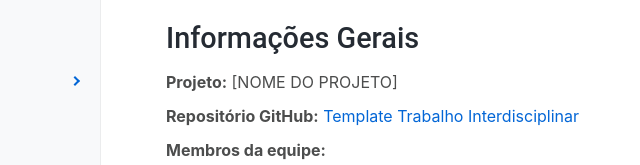
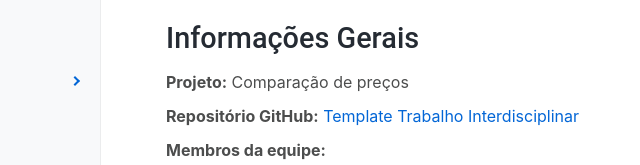
Before and after one commit to ICEI-PUC-Minas-PPLCC-TI/ti-1-ppl-cc-m-20232-comparar-precos, a plain HTML site: page docs/index.html in a window 1280 px wide. Shown: the part 260-425 px from the top of the page, 159-799 px from the left. Drawn offline with Linux system fonts and the light colour scheme.

Commit message:
committed

```diff
--- a/docs/index.html
+++ b/docs/index.html
@@ -101,7 +101,7 @@
               <div class="row">
                 <div class="col-12">
                   <ul class="list-unstyled">
-                    <li><strong>Projeto:</strong> [NOME DO PROJETO]</li>
+                    <li><strong>Projeto:</strong> Comparação de preços</li>
                     <li><strong>Repositório GitHub:</strong> <a href="https://github.com/WebTech-PUC-Minas/ti1-template">Template Trabalho Interdisciplinar</a>
                     </li>
                     <li><strong>Membros da equipe:</strong>
```
